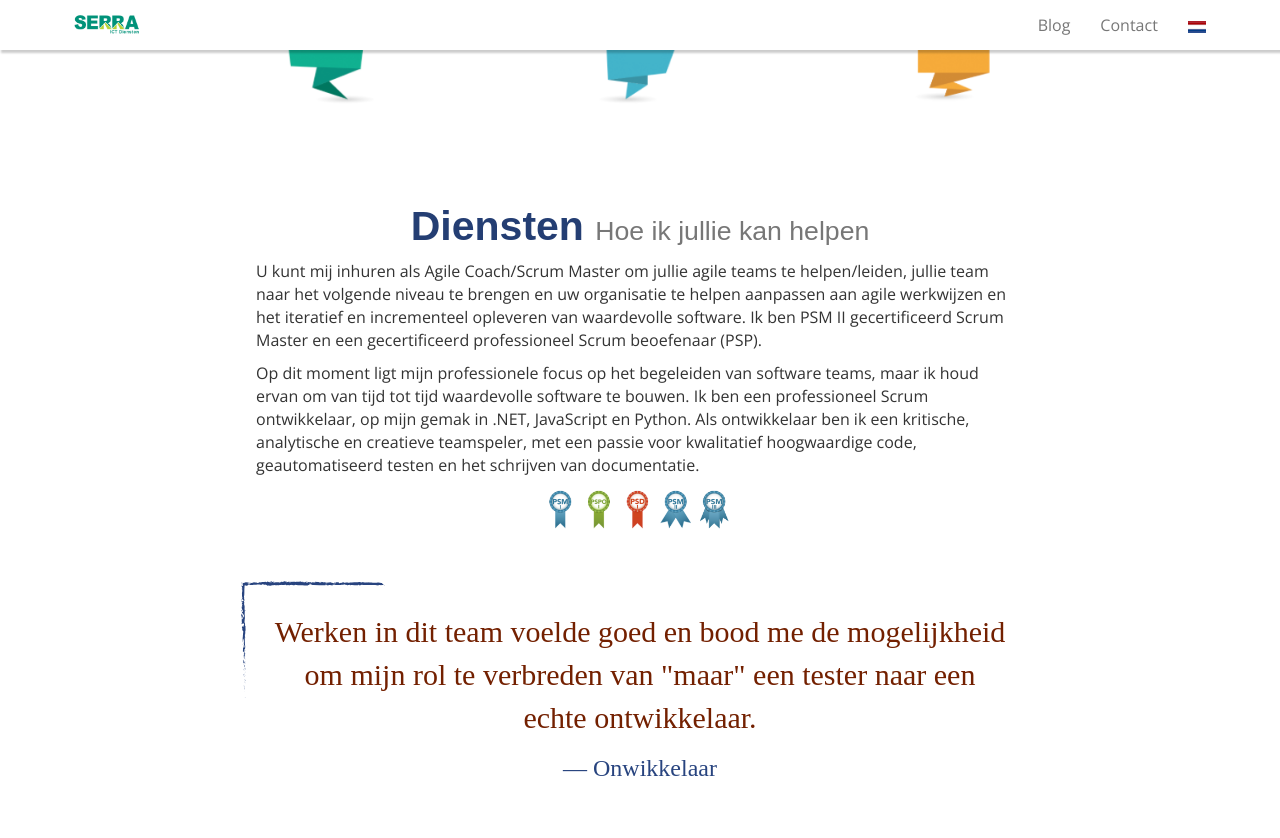
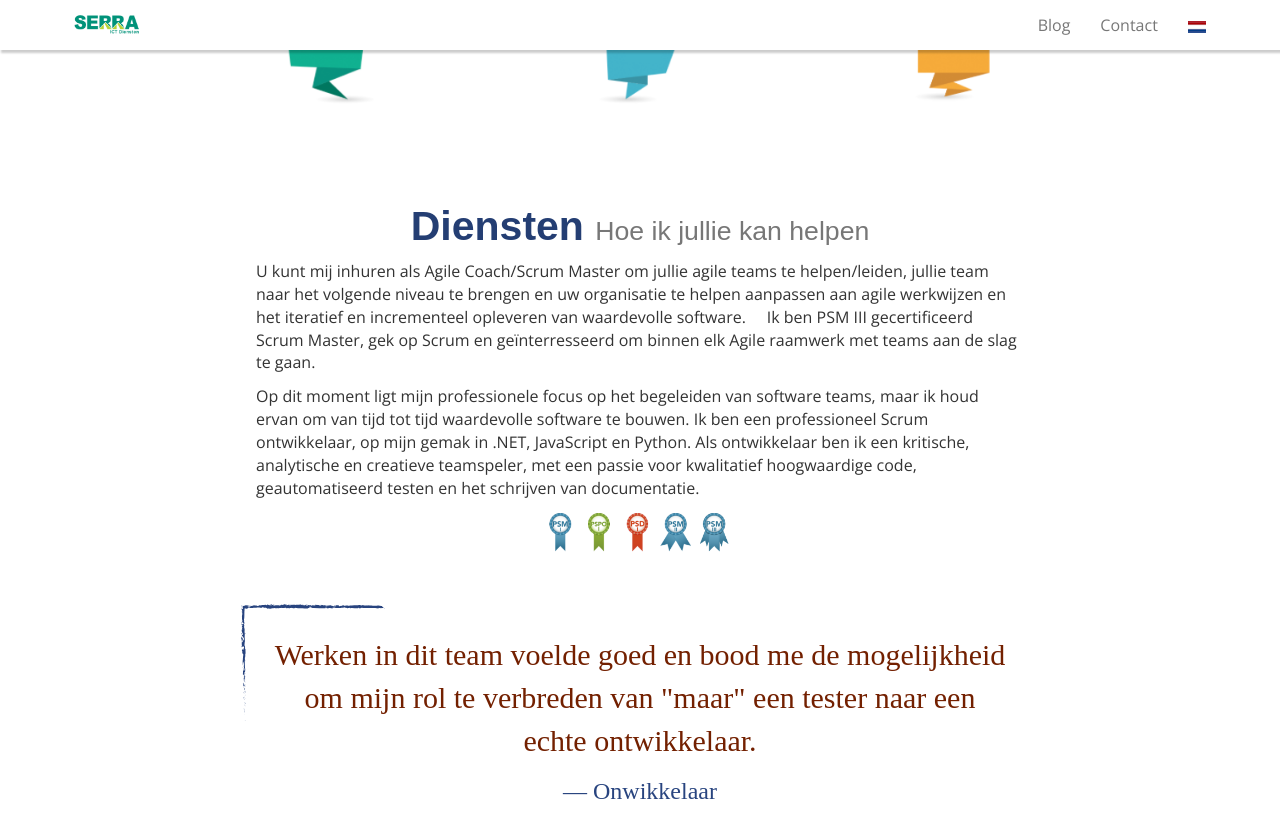
Before and after one commit to serraict/serraict.github.io, a Jekyll site: the page built from index-nl.md, in a window 1280 px wide and 900 px high, scrolled down 948 px. Shown: the top 838 px of the window. Built offline with Jekyll 4.4.1, drawn with Linux system fonts in a browser that asks for light colours; nearby versions of some CDN libraries; some web fonts are replaced.

Commit message:
Update index-nl.md

```diff
--- a/index-nl.md
+++ b/index-nl.md
@@ -139,7 +139,8 @@ tagline: Marijn van der Zee
       jullie team naar het volgende niveau te brengen
       en uw organisatie te helpen aanpassen aan agile werkwijzen
       en het iteratief en incrementeel opleveren van waardevolle software.
-      Ik ben PSM II gecertificeerd Scrum Master en een gecertificeerd professioneel Scrum beoefenaar (PSP).
+      Ik ben PSM III gecertificeerd Scrum Master, gek op Scrum
+      en geïnterresseerd om binnen elk Agile raamwerk met teams aan de slag te gaan.
       </p>
       <p>Op dit moment ligt mijn professionele focus op het begeleiden van software teams,
       maar ik houd ervan om van tijd tot tijd waardevolle software te bouwen.
```
